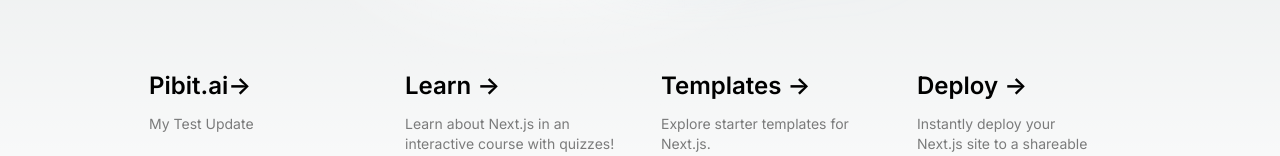
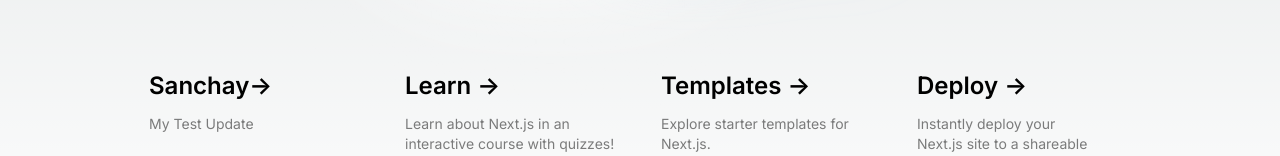
Before and after one commit to SAM11012/test_demo_website, a Next.js app: page / in a window 1280 px wide. Shown: the part 513-669 px from the top of the page. Built offline with nearby package versions, Linux system fonts and the light colour scheme.

Commit message:
feat-added new updated

```diff
--- a/app/page.tsx
+++ b/app/page.tsx
@@ -47,7 +47,7 @@
           rel="noopener noreferrer"
         >
           <h2 className="mb-3 text-2xl font-semibold">
-           Pibit.ai
+           Sanchay
             <span className="inline-block transition-transform group-hover:translate-x-1 motion-reduce:transform-none">
               -&gt;
             </span>
```
